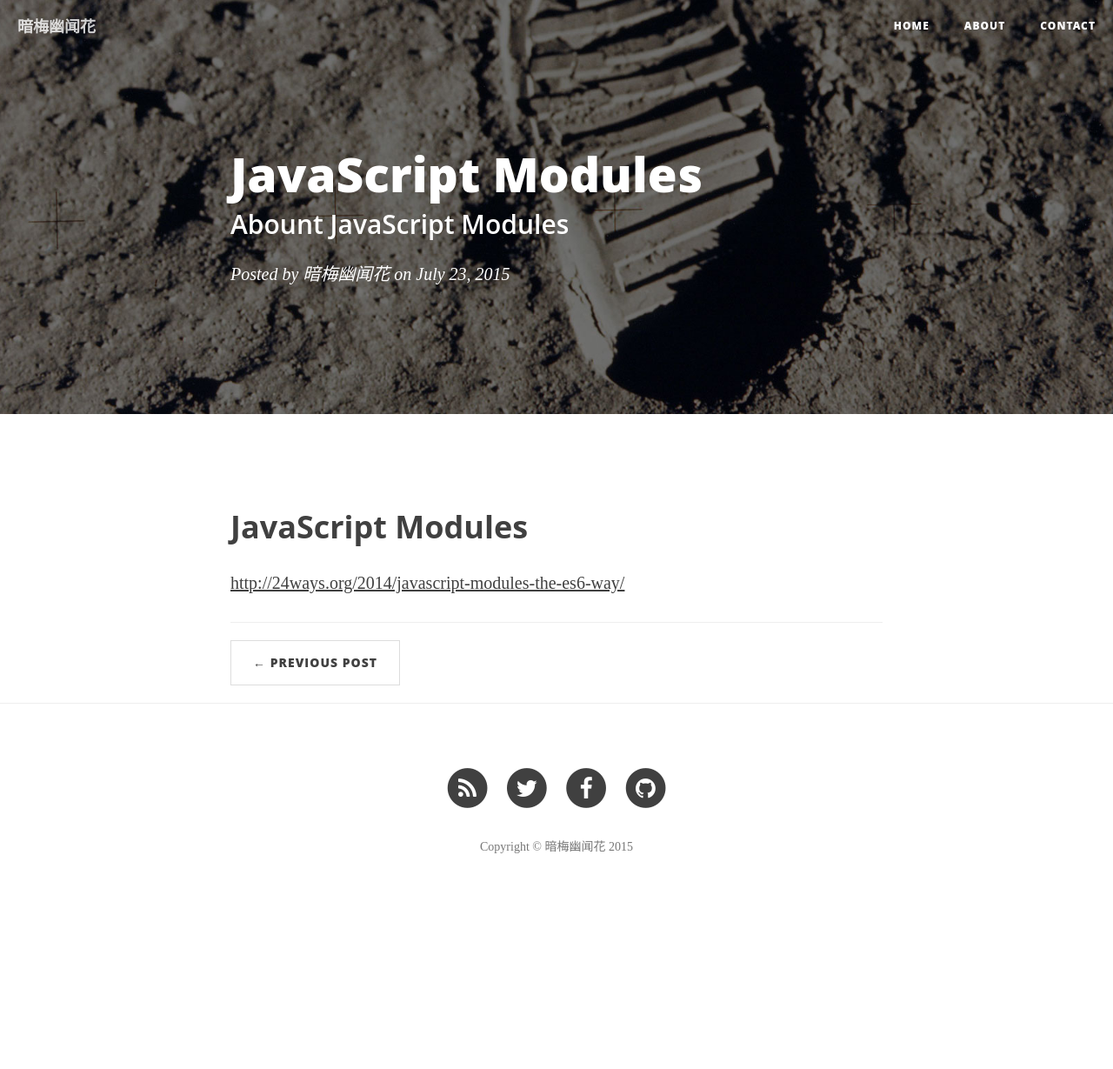
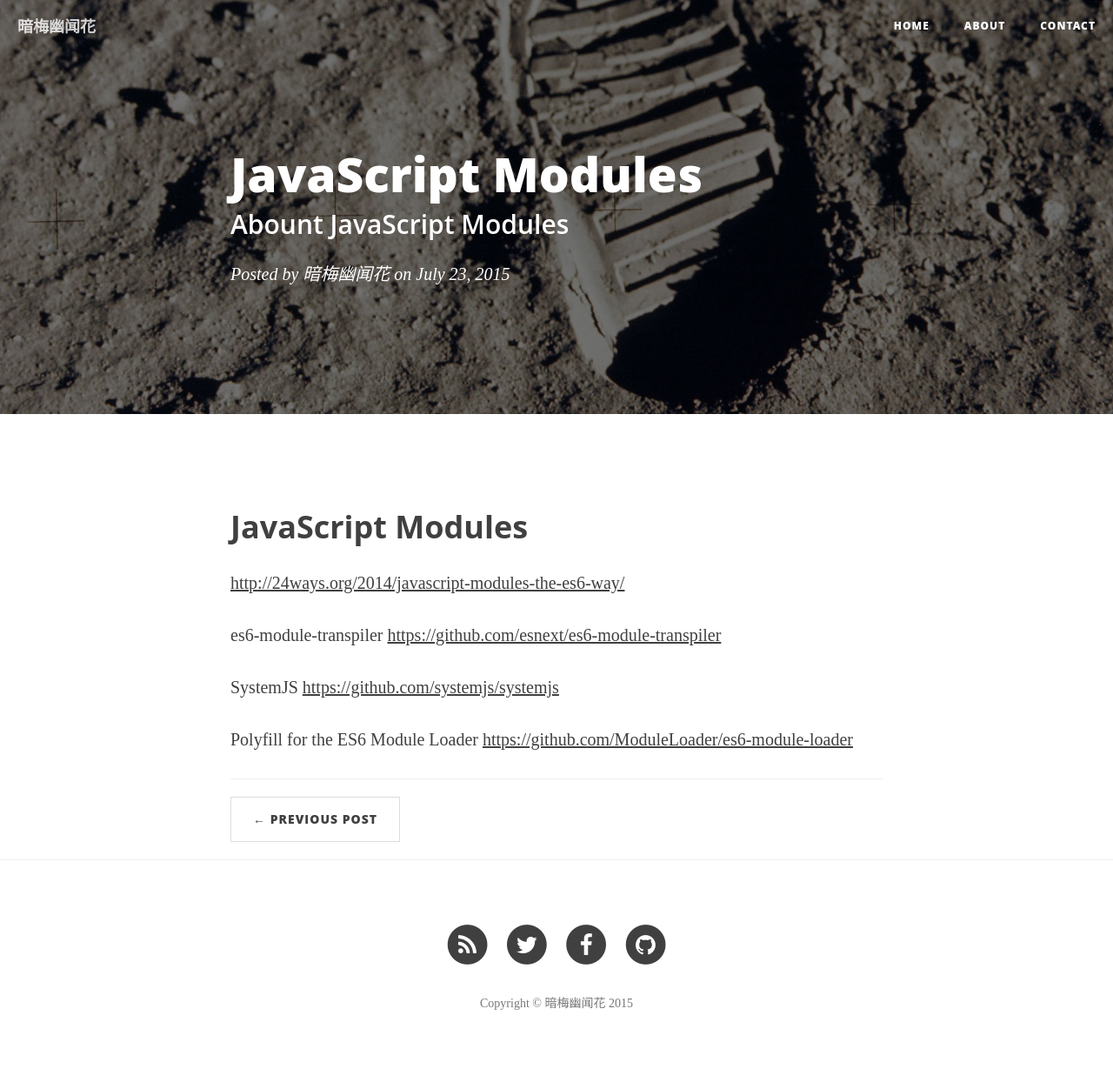
Before and after one commit to anypossiblew/my-blog, a Jekyll site: the page built from _posts/2015-07-23-javascript-modules.markdown, in a window 1280 px wide. Shown: the whole page at 87% size. Built offline with Jekyll 4.4.1, drawn with Linux system fonts in a browser that asks for light colours; nearby versions of some CDN libraries; comment, search, counter and statistics services are not loaded; before the commit the page ends 1049 px from its top, so only the background shows below that.

Commit message:
Update 2015-07-23-javascript-modules.markdown

```diff
--- a/_posts/2015-07-23-javascript-modules.markdown
+++ b/_posts/2015-07-23-javascript-modules.markdown
@@ -10,3 +10,6 @@ header-img: "img/post-bg-05.jpg"
 <h2 class="section-heading">JavaScript Modules</h2>
 
 <p><a href="http://24ways.org/2014/javascript-modules-the-es6-way/">http://24ways.org/2014/javascript-modules-the-es6-way/</a></p>
+<p>es6-module-transpiler <a href="https://github.com/esnext/es6-module-transpiler">https://github.com/esnext/es6-module-transpiler</a></p>
+<p>SystemJS <a href="https://github.com/systemjs/systemjs">https://github.com/systemjs/systemjs</a></p>
+<p>Polyfill for the ES6 Module Loader <a href="https://github.com/ModuleLoader/es6-module-loader">https://github.com/ModuleLoader/es6-module-loader</a></p>
```
